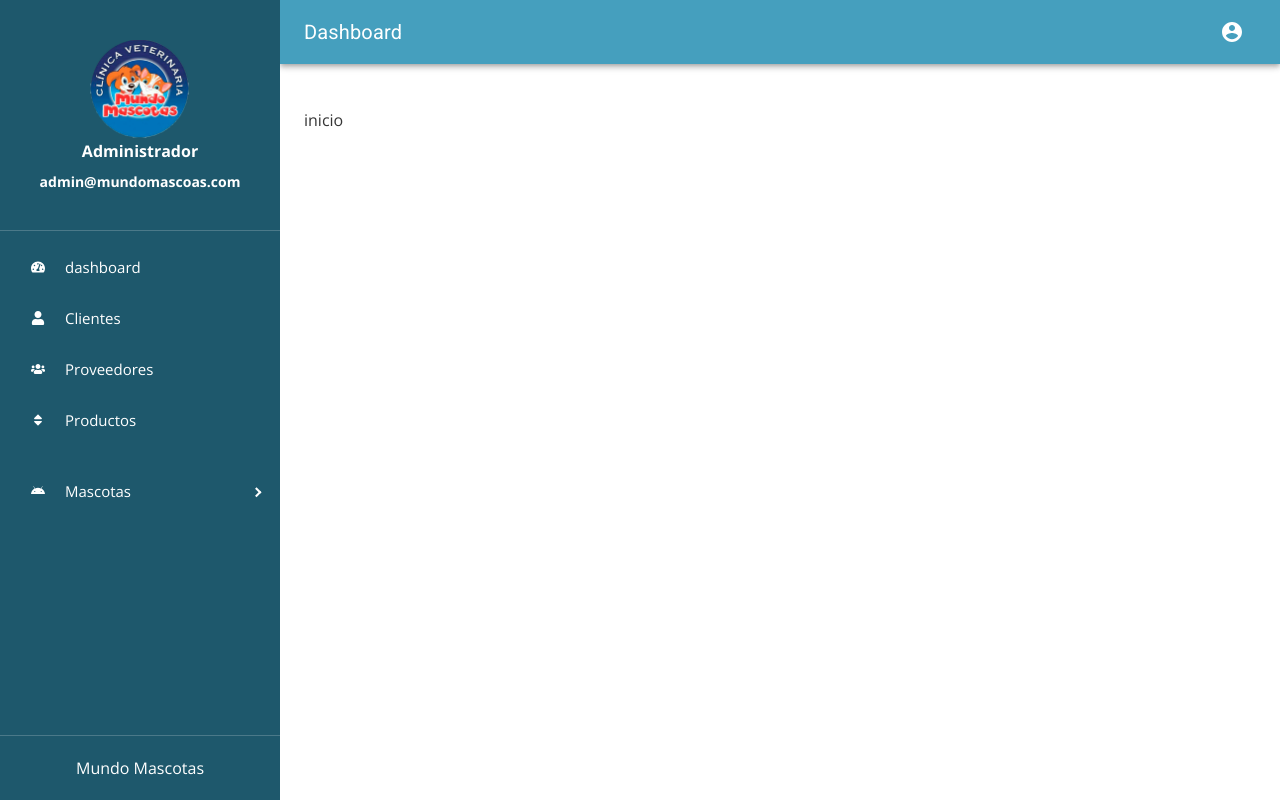
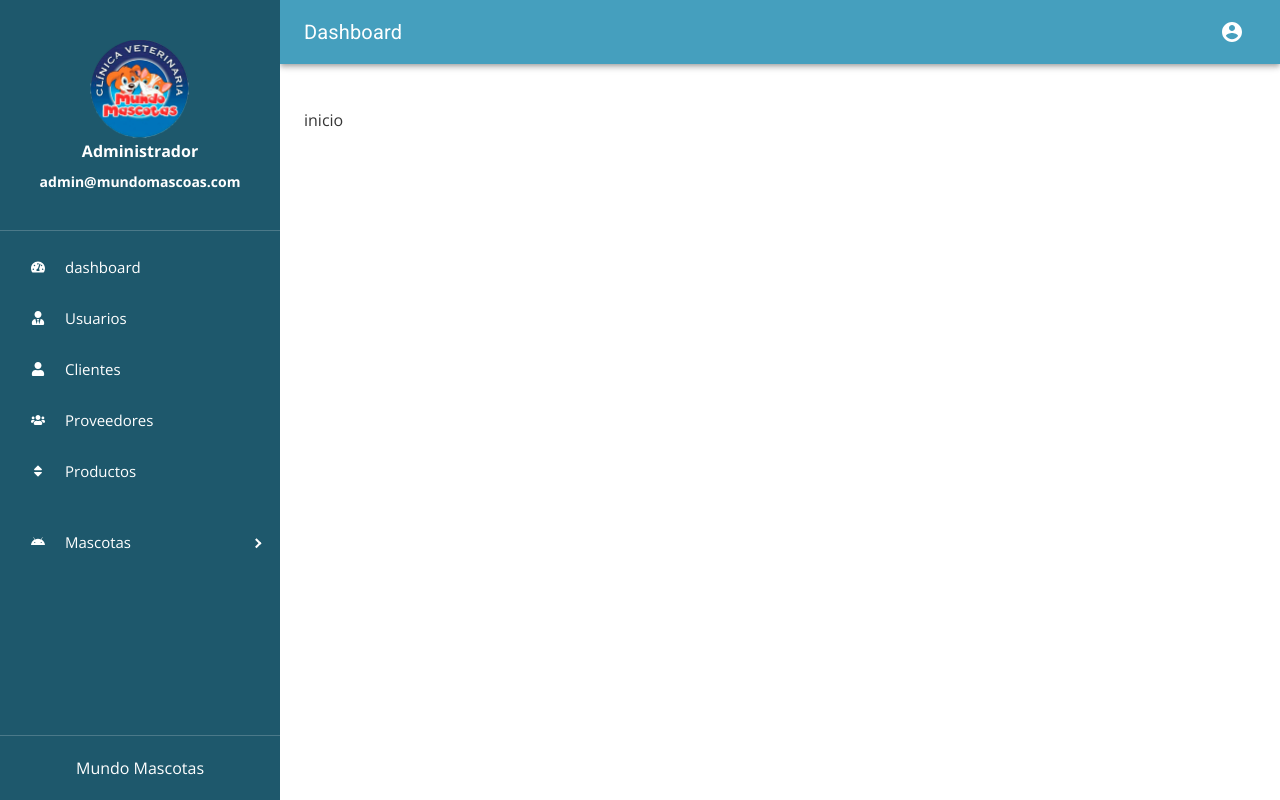
Before and after one commit to Alexander-Luna/veterinaria_mundo_mascotas, a React (Create React App) app in the folder frontend/: page /dashboard in a window 1280 px wide. Built offline with nearby package versions, Linux system fonts and the light colour scheme.

Commit message:
cambio estilos

```diff
--- a/frontend/src/components/Pages/dashboard/Aside.jsx
+++ b/frontend/src/components/Pages/dashboard/Aside.jsx
@@ -17,7 +17,7 @@ import {
   FaList,
   FaGithub,
   FaRegLaughWink,
-  FaHeart, FaUsers, FaAndroid, FaUser, FaSort
+  FaHeart, FaUsers, FaAndroid, FaUser, FaSort, FaUserTie
 } from "react-icons/fa";
 
 import { useLocation } from "react-router-dom";
@@ -47,6 +47,12 @@ const Aside = ({toggled, handleToggleSidebar }) => {
           >
             <NavLink exact to={"/dashboard"}>
               dashboard
+            </NavLink>
+          </MenuItem>
+          <MenuItem icon={<FaUserTie />}>
+            {" "}
+            <NavLink to="/clientes">
+              Usuarios
             </NavLink>
           </MenuItem>
           <MenuItem icon={<FaUser />}>
--- a/frontend/src/components/Pages/dashboard/style.scss
+++ b/frontend/src/components/Pages/dashboard/style.scss
@@ -10,7 +10,7 @@ $submenu-bg-color-collapsed: #1e586c !default;
 $icon-bg-color: rgba(2, 2, 2, 0) !default;
 $icon-size: 35px !default;
 $submenu-indent: 24px !default;
-$highlight-color: #001b38;
+$highlight-color: #fff;
 
 $breakpoint-xs: 480px !default;
 $breakpoint-sm: 576px !default;
@@ -21,6 +21,9 @@ $breakpoint-xxl: 1600px !default;
 
 @import "~react-pro-sidebar/dist/scss/styles.scss";
 
+.pro-inner-item:hover{
+  background: rgba(27, 114, 143, 0.85);
+}
 .MuiAppBar-colorPrimary{
   background-color: #459fbe !important;
 }
```
